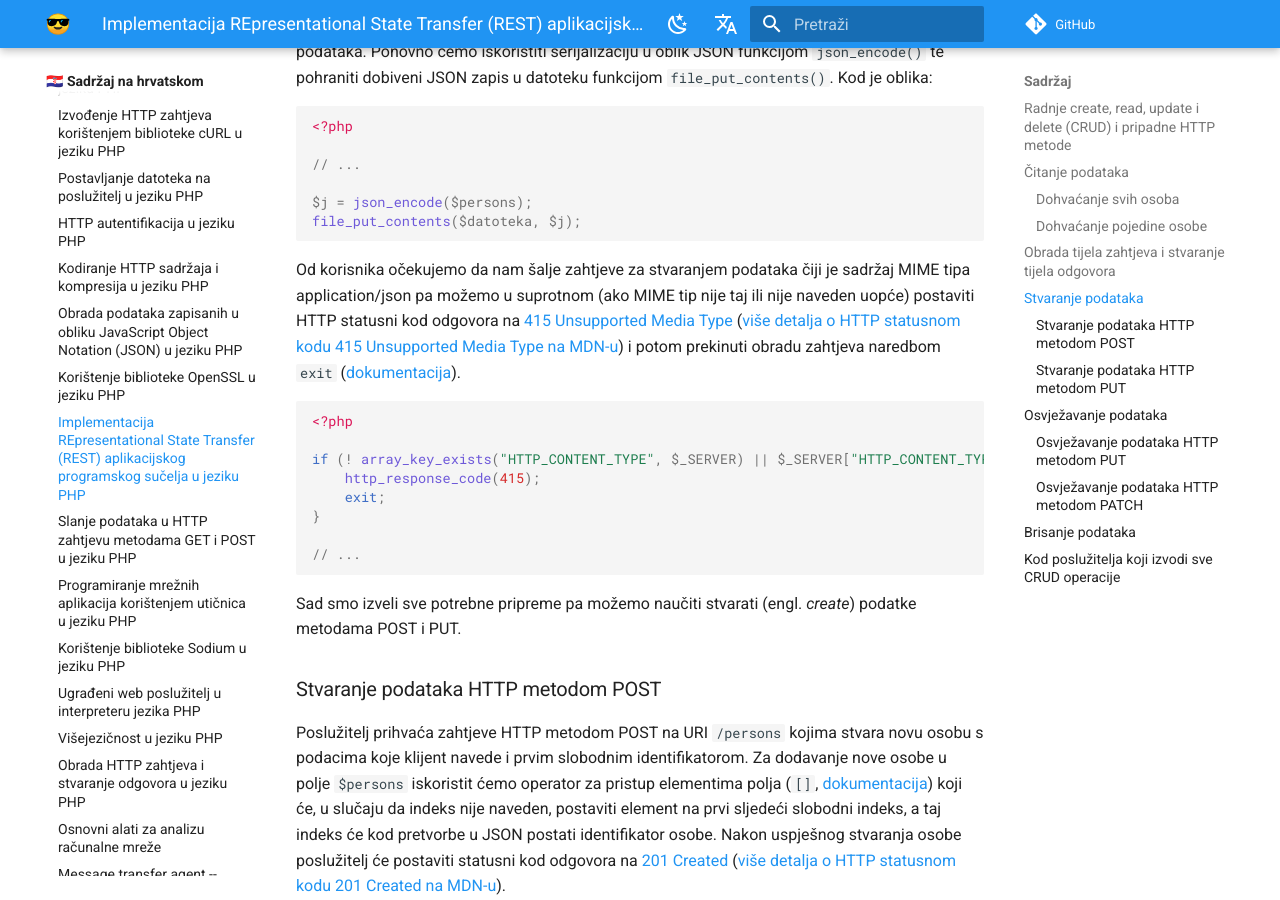
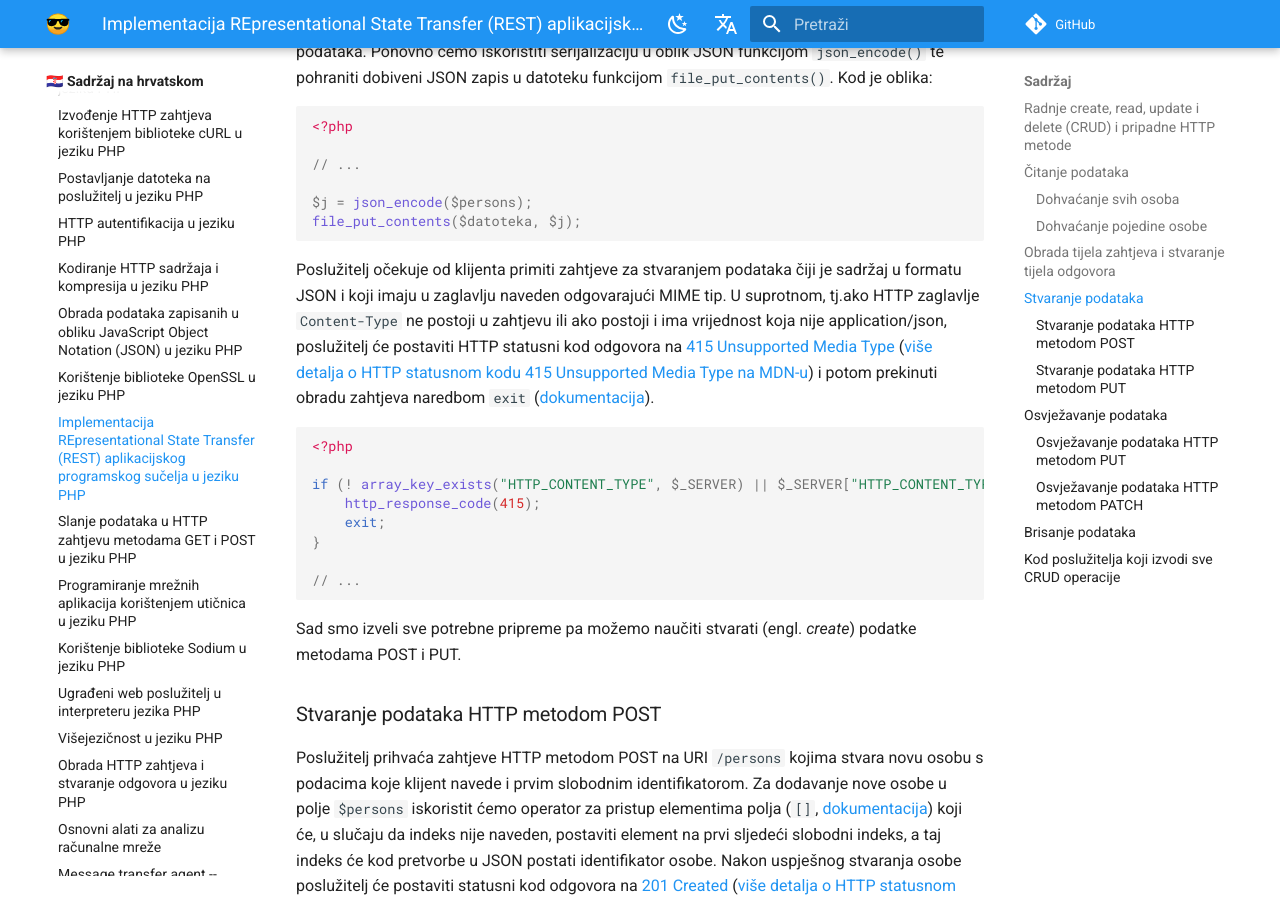
Before and after one commit to gaseri/website, an MkDocs documentation site: the page built from docs/hr/nastava/materijali/php-rest.md, in a window 1280 px wide and 900 px high, scrolled down 10314 px. Built offline with MkDocs 1.6.1 and Material for MkDocs 9.7.7, drawn with Linux system fonts in a browser that asks for light colours; comment, search, counter and statistics services are not loaded; some of the changed text lies outside the part shown.

Commit message:
Fixed typos in and reworded parts of PHP REST exercise

````diff
--- a/docs/hr/nastava/materijali/php-rest.md
+++ b/docs/hr/nastava/materijali/php-rest.md
@@ -145,7 +145,7 @@
 
 Klijentu koji vrši dohvaćanje svih osoba HTTP metodom GET na URI `/persons` potrebno je vratiti dva podatka, broj osoba u odgovoru i podatke o osobama. Broj osoba ćemo dobiti funkcijom `count()` ([dokumentacija](https://www.php.net/manual/en/function.count.php)), a podatke o osobama možemo iz asocijativnog polja (proizvoljni indeksi, u našem slučaju identifikatori) pretvoriti u oblik indeksiranog polja (indeksi su cijeli brojevi od nule nadalje) funkcijom `array_values()` ([dokumentacija](https://www.php.net/manual/en/function.array-values.php)).
 
-Time smo formirali odgovor i ostaje nam samo pretvoriti ga u JSON funkcijom `json_encode()` te ga ispisati. Kako bismo olakšali razlikovanje neispravnih zahtjeva od zahtjeva koji rezultiraju praznim odgovorom, dodatno ćemo sve na sve zahtjeve koje nismo eksplicitno dozvolili (na način kako smo upravo dozvolili HTTP zahtjev metodom GET na `/persons`) vratiti HTTP statusni kod [400 Bad Request](https://http.cat/400) ([više detalja o HTTP statusnom kodu 400 Bad Request na MDN-u](https://developer.mozilla.org/en-US/docs/Web/HTTP/Status/400)). Kod je oblika:
+Time smo formirali odgovor i ostaje nam samo pretvoriti ga u JSON funkcijom `json_encode()` te ga ispisati. Kako bismo olakšali razlikovanje neispravnih zahtjeva od zahtjeva koji rezultiraju praznim odgovorom, postavit ćemo poslužitelj da na sve zahtjeve koji nisu eksplicitno dozvoljeni (na način kako smo upravo dozvolili HTTP zahtjev metodom GET na `/persons`) vraća HTTP statusni kod [400 Bad Request](https://http.cat/400) ([više detalja o HTTP statusnom kodu 400 Bad Request na MDN-u](https://developer.mozilla.org/en-US/docs/Web/HTTP/Status/400)). Kod je oblika:
 
 ``` php
 <?php
@@ -401,7 +401,7 @@
 file_put_contents($datoteka, $j);
 ```
 
-Od korisnika očekujemo da nam šalje zahtjeve za stvaranjem podataka čiji je sadržaj MIME tipa application/json pa možemo u suprotnom (ako MIME tip nije taj ili nije naveden uopće) postaviti HTTP statusni kod odgovora na [415 Unsupported Media Type](https://http.cat/415) ([više detalja o HTTP statusnom kodu 415 Unsupported Media Type na MDN-u](https://developer.mozilla.org/en-US/docs/Web/HTTP/Status/415)) i potom prekinuti obradu zahtjeva naredbom `exit` ([dokumentacija](https://www.php.net/manual/en/function.exit.php)).
+Poslužitelj očekuje od klijenta primiti zahtjeve za stvaranjem podataka čiji je sadržaj u formatu JSON i koji imaju u zaglavlju naveden odgovarajući MIME tip. U suprotnom, tj.ako HTTP zaglavlje `Content-Type` ne postoji u zahtjevu ili ako postoji i ima vrijednost koja nije application/json, poslužitelj će postaviti HTTP statusni kod odgovora na [415 Unsupported Media Type](https://http.cat/415) ([više detalja o HTTP statusnom kodu 415 Unsupported Media Type na MDN-u](https://developer.mozilla.org/en-US/docs/Web/HTTP/Status/415)) i potom prekinuti obradu zahtjeva naredbom `exit` ([dokumentacija](https://www.php.net/manual/en/function.exit.php)).
 
 ``` php
 <?php
````
Also changed, not shown: other parts of docs/hr/nastava/materijali/php-rest.md (+1 -1 lines).
